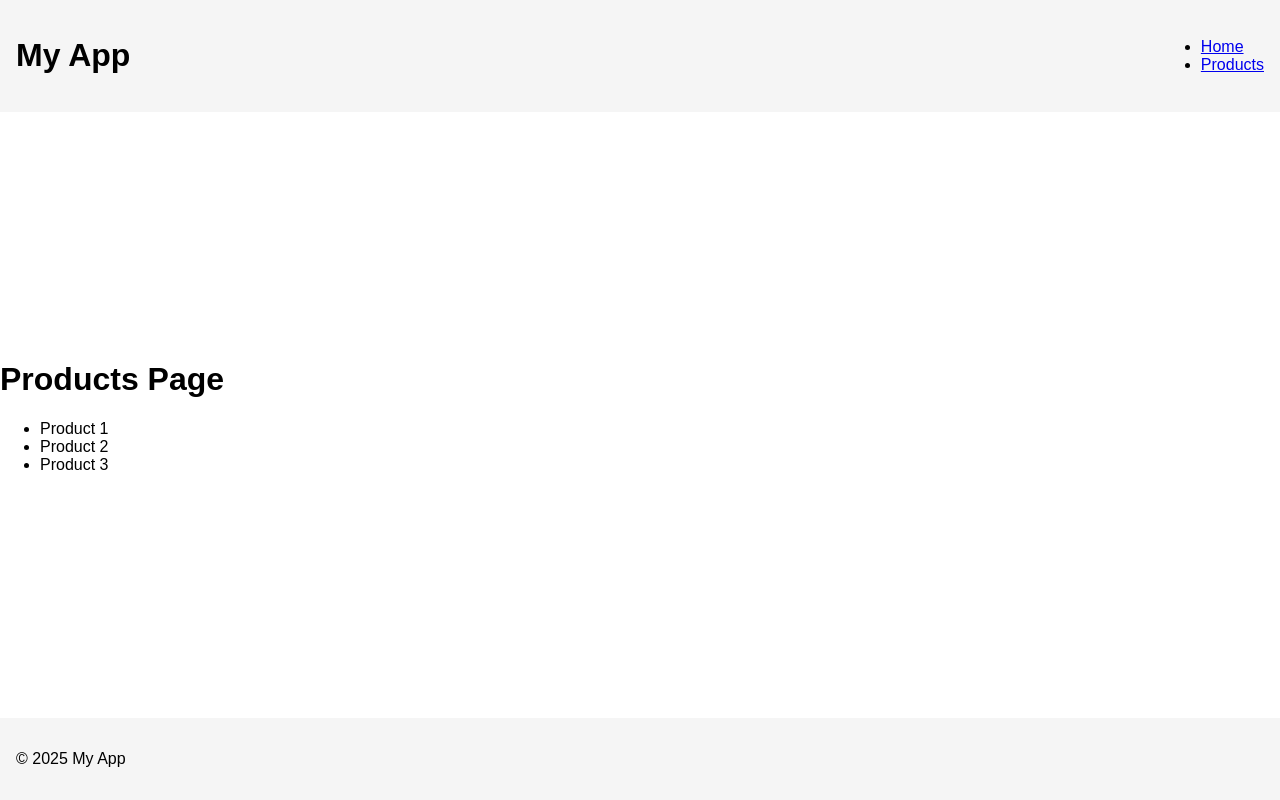
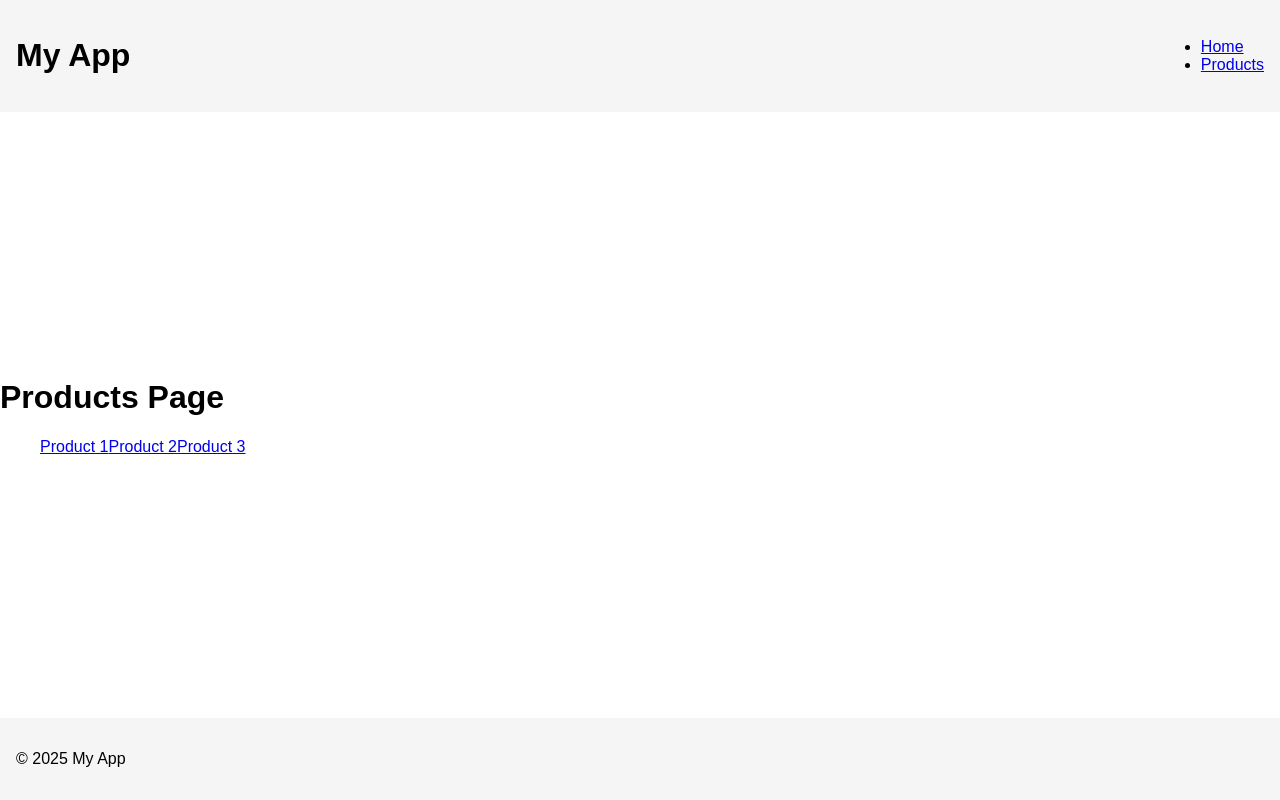
Before and after one commit to Team-Bro-buggers-C211010/NextJs-Work-Place, a Next.js app in the folder routing-basics/: page /products in a window 1280 px wide. Built offline with nearby package versions, Linux system fonts and the light colour scheme.

Commit message:
replace attribute in Link

```diff
--- a/routing-basics/src/app/products/page.tsx
+++ b/routing-basics/src/app/products/page.tsx
@@ -1,11 +1,14 @@
+import Link from "next/link";
+
 export default function Product() {
   return (
     <div>
         <h1>Products Page</h1>
         <ul>
-            <li>Product 1</li>
-            <li>Product 2</li>
-            <li>Product 3</li>
+            <Link href={`/products/1`}>Product 1</Link>
+            <Link href={`/products/2`}>Product 2</Link>
+            <Link href={`/products/3`} replace >Product 3</Link>
+            {/* replace is used to replace the current history entry with the new one, instead of adding a new entry to the history stack. */}
         </ul>
     </div>
   )
```
